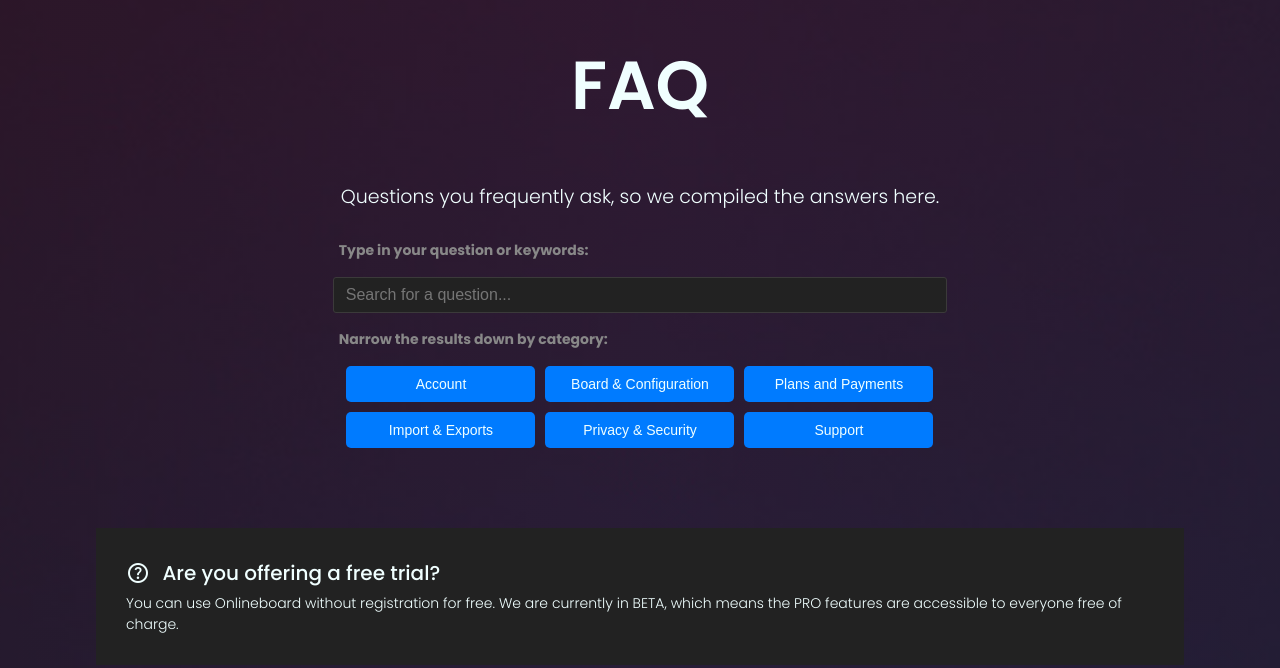
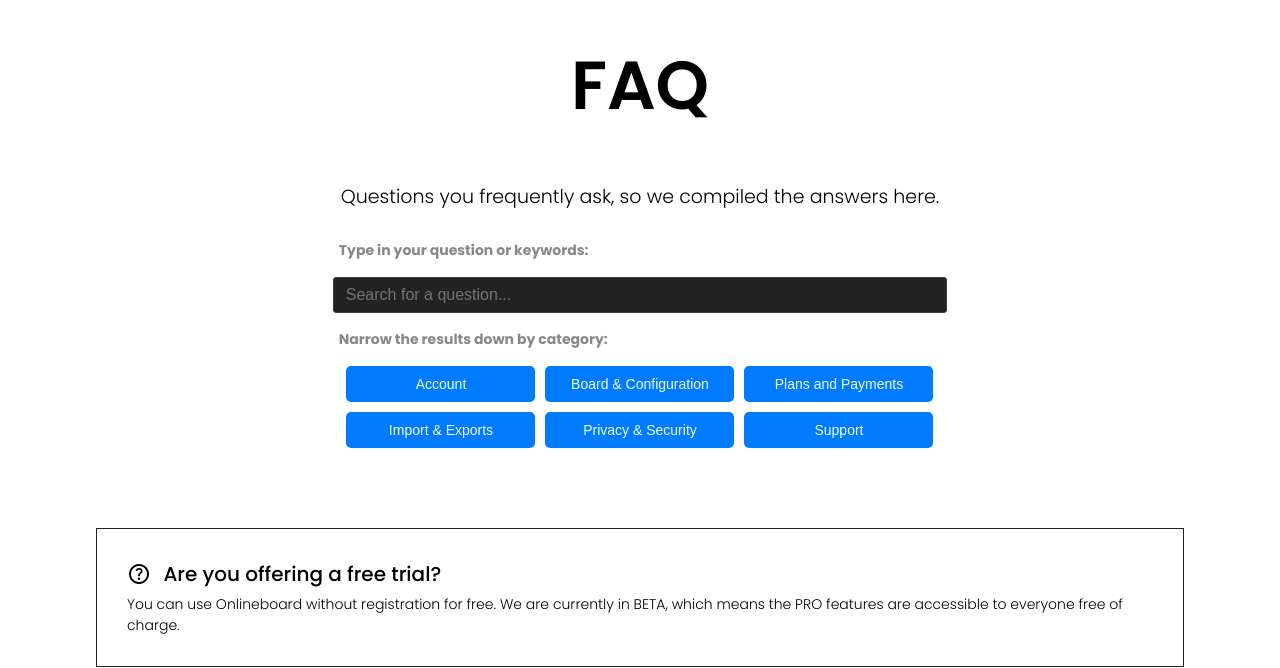
Before and after one commit to manojRawat5/Green-Coders_002, a plain HTML site: page faq.html in a window 1280 px wide. Shown: the part 161-829 px from the top of the page. Drawn offline with nearby package versions, Linux system fonts and the light colour scheme.

Commit message:
added light mode

```diff
--- a/contact.css
+++ b/contact.css
@@ -1,7 +1,8 @@
 body{
     margin: 0px;
     padding: 0px;
-    color: azure;
+    /* color: azure; */
+    color: #000;
     font-family: "Poppins", sans-serif;
     font-weight: 300;
     font-style: normal;
@@ -9,10 +10,10 @@ body{
     #background-container{
         width: 100%;
         height: auto;
-        background-image: url('./board.jpg');
+        /* background-image: url('./board.jpg');
 
         background-size: cover;
-        padding-bottom: 100px;
+        padding-bottom: 100px; */
     }
     #contact-container{
         /* border: 1px solid plum; */
@@ -35,7 +36,8 @@ body{
         padding: 0px;
         font-size: 68px;
         text-align: center;
-        color: azure;
+        /* color: azure; */
+        color: #000;
         font-family: "Poppins", sans-serif;
         font-weight: 600;
         font-style: normal;
@@ -51,9 +53,9 @@ body{
         /* margin: 20px; */
     }
     .contact-form {
-        border: 3px solid red;
+        /* border: 3px solid red; */
         margin: 20px;
-        background-color: linear-gradient(12deg, #281522, #201e34);
+        /* background-color: linear-gradient(12deg, #281522, #201e34); */
 
 
         border: none;
@@ -89,6 +91,7 @@ body{
         font-size: 16px;
         color: #fff;
         background-color: #24232b;
+        /* background-color: #ffffffed; */
     }
 
     .contact-form textarea {
--- a/faq.css
+++ b/faq.css
@@ -1,8 +1,7 @@
 body{
     margin: 0px;
     padding: 0px;
-    color: azure;
-
+    color: black;
     font-family: "Poppins", sans-serif;
     font-weight: 300;
     font-style: normal;
@@ -16,7 +15,7 @@ body{
     #background-container {
         width: 100%;
         height: auto;
-        background-image:
+        /* background-image:
             linear-gradient(
                 to right,
                 rgba(40, 21, 34, 0.5),
@@ -25,7 +24,7 @@ body{
             url('./board.jpg');
         background-size: cover;
         background-repeat: no-repeat;
-        background-position: center;
+        background-position: center; */
     }
 
     #faq-container{
@@ -33,6 +32,7 @@ body{
         width: 60%;
         margin: auto;
         /* border: 1px solid red; */
+
     }
     .faq-heading p{
         font-size: 19px;
@@ -44,7 +44,8 @@ body{
         padding: 0px;
         font-size: 68px;
         text-align: center;
-        color: azure;
+        /* color: azure; */
+        color: black;
         font-family: "Poppins", sans-serif;
         font-weight: 600;
         font-style: normal;
@@ -84,8 +85,8 @@ body{
         padding-bottom: 30px;
         padding: 30px;
         border: none;
-        /* border: 3px solid pink; */
-        background-color: #222222;
+        border: 1px solid #222222;
+        /* background-color: #222222; */
     }
 
     .material-symbols-outlined {
```
